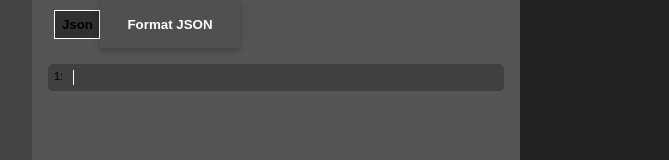
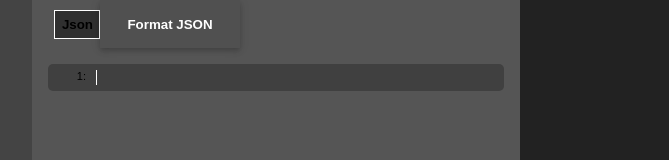
Before and after one commit to ViddeM/requeste-rs, a Next.js app: page / in a window 1280 px wide. Shown: the part 124-284 px from the top of the page, without its empty margins (272-941 px from the left). Built offline with nearby package versions, Linux system fonts and the light colour scheme; a web font is replaced by a local one.

Commit message:
Pre-allocate space for line counter

```diff
--- a/src/components/views/request/ContentView/RequestBodyView/RequestBodyView.module.scss
+++ b/src/components/views/request/ContentView/RequestBodyView/RequestBodyView.module.scss
@@ -21,6 +21,8 @@
 .codeLinesContainer {
     display: flex;
     flex-direction: column;
+    align-items: flex-end;
+    min-width: 2rem;
 }
 
 .codeTextArea {
```
